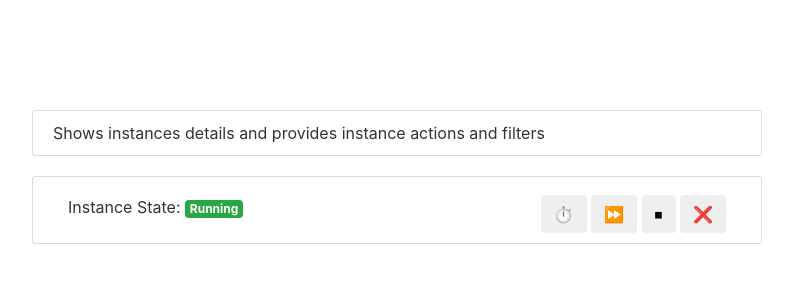
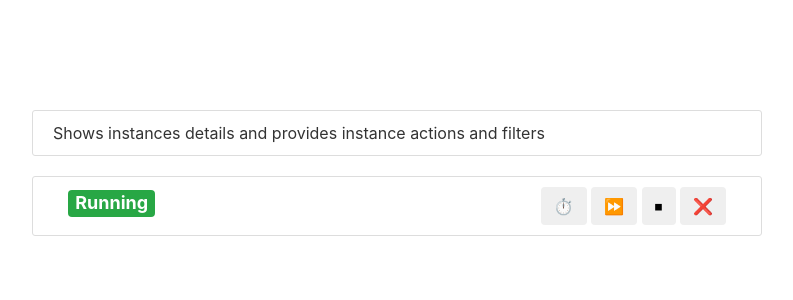
Before and after one commit to GoddessDianaPub/kandula-app, a Flask app: template app/templates/instances.html in a window 1280 px wide. Shown: the part 86-386 px from the top of the page, without its empty margins (53-846 px from the left). Run offline with Flask 3, Linux system fonts and the light colour scheme; the template is opened without the code that fills it: most values are stand-ins (such as "Sample title", 1, 10 or a date in 2020); parts of the project's set-up code (start-up, migrations or seed data) failed here and were passed over; some libraries are stand-ins or nearby versions.

Commit message:
commented <div class="d-block">

```diff
--- a/app/templates/instances.html
+++ b/app/templates/instances.html
@@ -45,20 +45,20 @@
                                 {% else %}
                                     {{ instance.Id }}
                                 {% endif %}
-<!--                                {% if instance.State == "running" %}
+                                {% if instance.State == "running" %}
                                     <span class="badge badge-success">Running</span>
                                 {% else %}
                                     <span class="badge badge-danger">{{ instance.State }}</span>
-                                {% endif %} -->
+                                {% endif %}
                             </a>
                         </h4>
-                        <div class="d-block">
+<!--                        <div class="d-block">
                             <span>Instance State: </span>
                             {% if instance.State == "running" %}
                                 <span class="badge badge-success">Running</span>
                             {% else %}
                                 <span class="badge badge-danger">{{ instance.State }}</span>
-                            {% endif %}
+                            {% endif %} -->
                     </div>
                     <div id="{{ instance.Id }}" class="panel-collapse collapse">
                         <div class="panel-body p-3 mb-2 bg-light text-dark">
```
